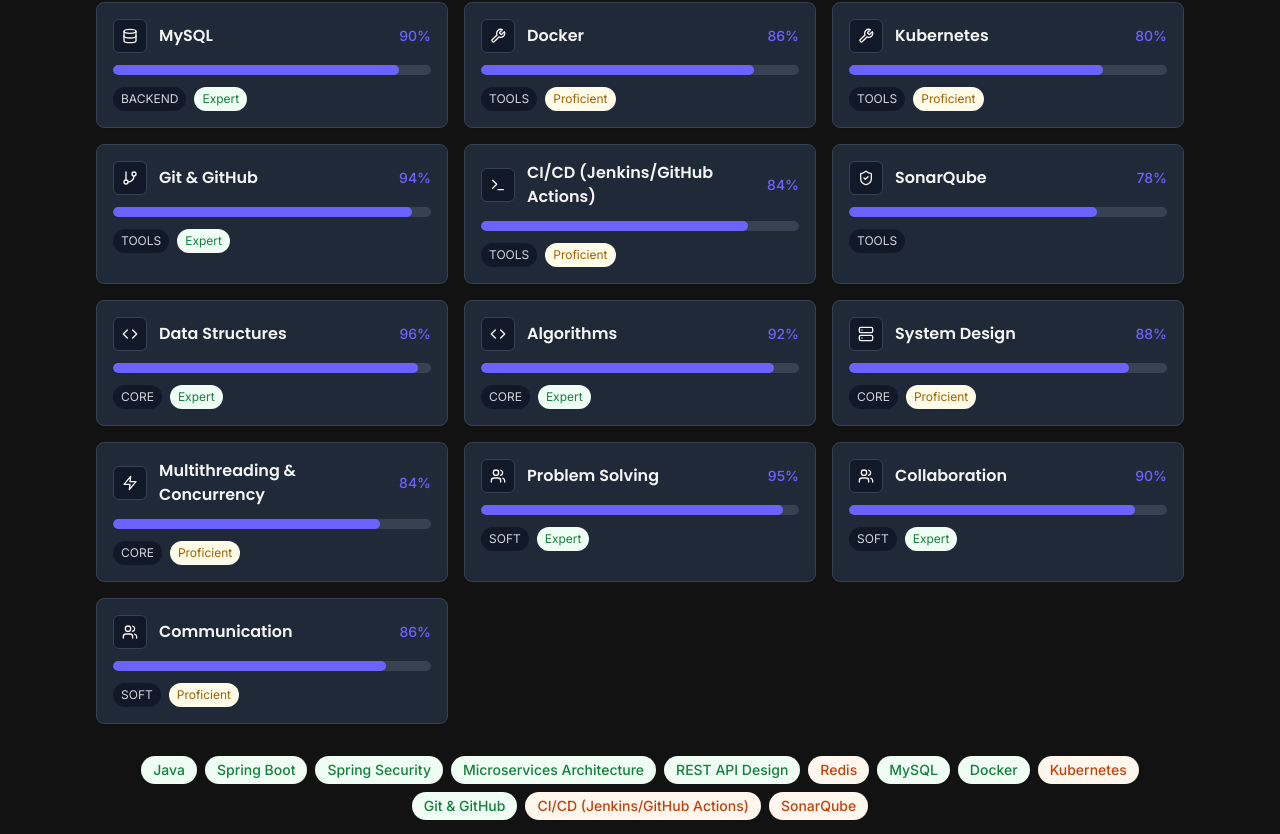
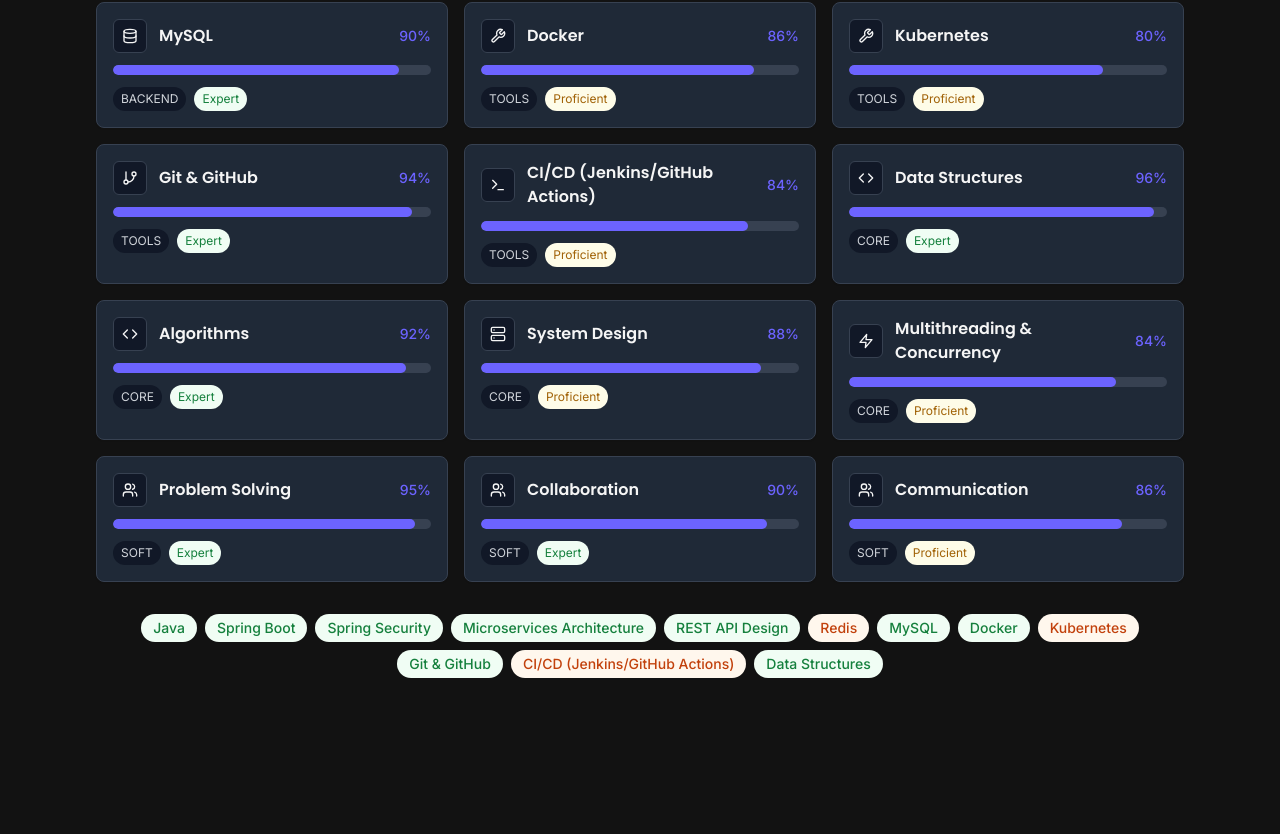
Before and after one commit to Vamsi-Pachipala/My-Portfolio, a React (Vite) app: page / in a window 1280 px wide. Shown: the part 2446-3280 px from the top of the page. Built offline with nearby package versions, Linux system fonts and the light colour scheme.

Commit message:
remove sonarqube

```diff
--- a/src/components/Skills.tsx
+++ b/src/components/Skills.tsx
@@ -37,7 +37,6 @@ const Skills = () => {
     { name: 'Kubernetes', proficiency: 80, category: 'tools', icon: <Wrench className="h-4 w-4" /> },
     { name: 'Git & GitHub', proficiency: 94, category: 'tools', icon: <GitBranch className="h-4 w-4" /> },
     { name: 'CI/CD (Jenkins/GitHub Actions)', proficiency: 84, category: 'tools', icon: <Terminal className="h-4 w-4" /> },
-    { name: 'SonarQube', proficiency: 78, category: 'tools', icon: <ShieldCheck className="h-4 w-4" /> },
 
     // Core CS / Programming fundamentals
     { name: 'Data Structures', proficiency: 96, category: 'core', icon: <Code className="h-4 w-4" /> },
```
